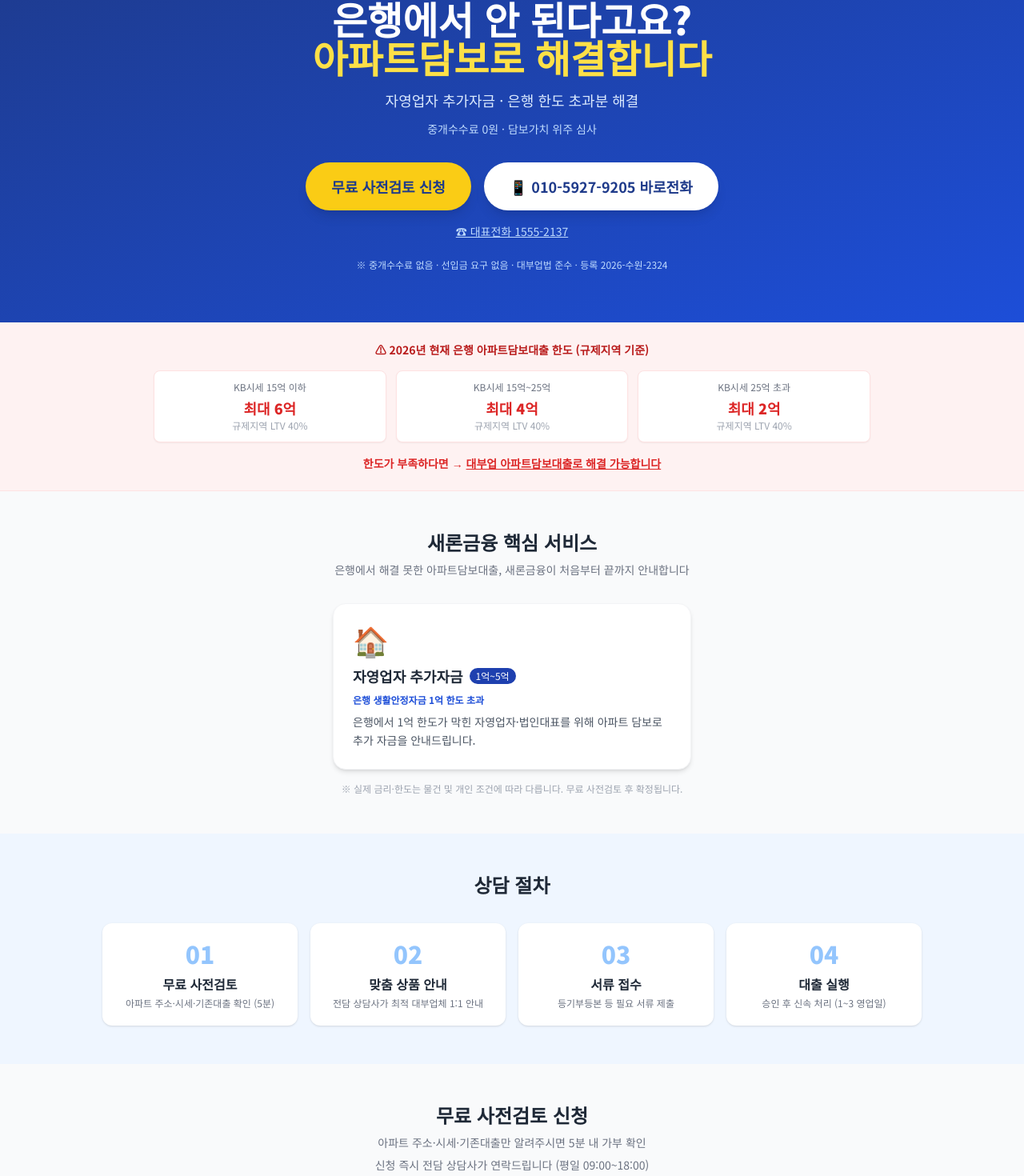
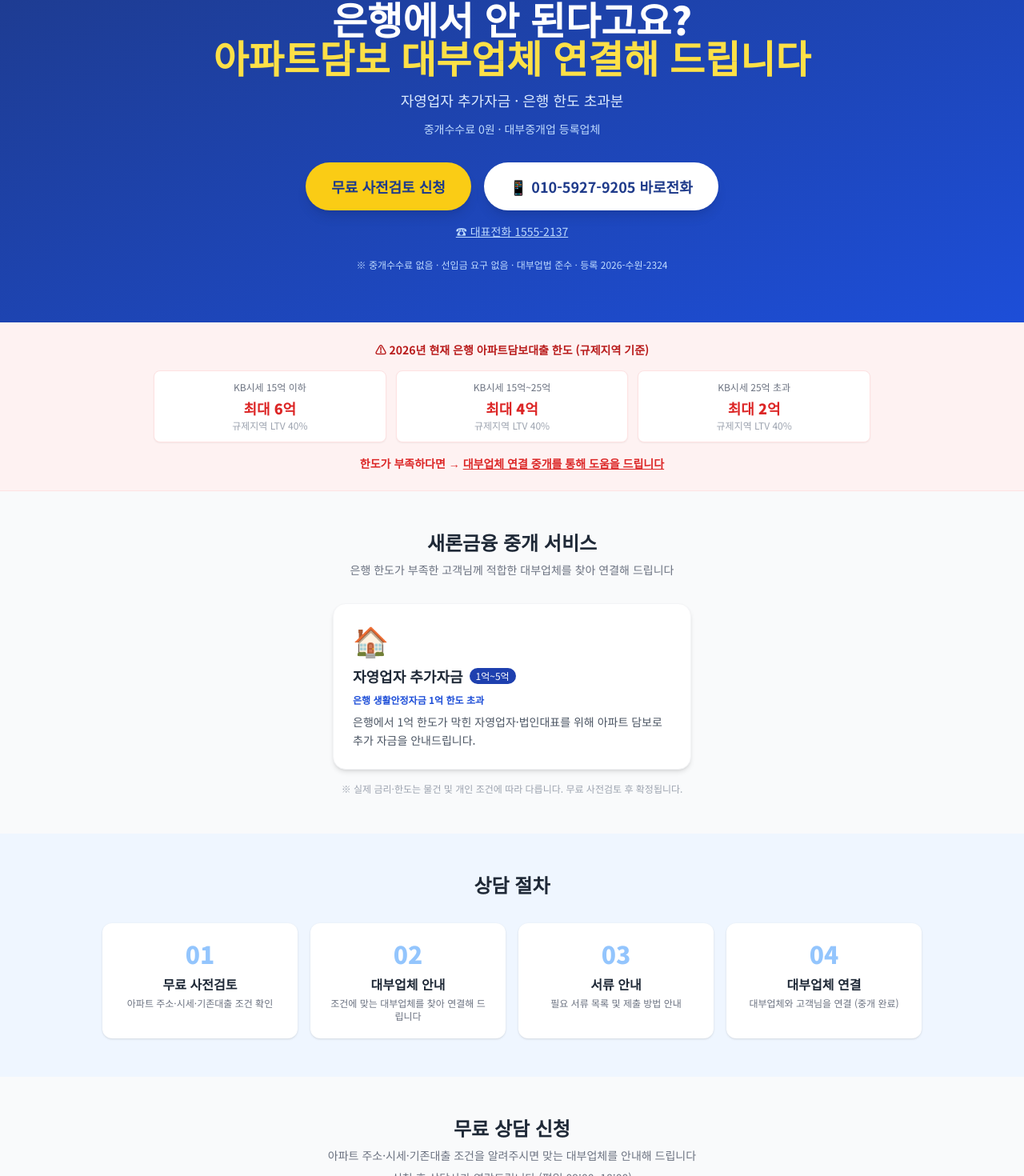
Before and after one commit to HeeJeonLee/saeloan-financial, a React (Vite) app: page / in a window 1280 px wide. Shown: the part 203-1673 px from the top of the page at 80% size. Built offline with nearby package versions, Linux system fonts and the light colour scheme.

Commit message:
대부중개업 정체성 반영: 실행→연결, 비대면 전면삭제, 중개역할 명확화

```diff
--- a/src/App.jsx
+++ b/src/App.jsx
@@ -12,10 +12,10 @@ const SERVICES = [
 ];
 
 const STEPS = [
-  { num: "01", title: "무료 사전검토", desc: "아파트 주소·시세·기존대출 확인 (5분)" },
-  { num: "02", title: "맞춤 상품 안내", desc: "전담 상담사가 최적 대부업체 1:1 안내" },
-  { num: "03", title: "서류 접수", desc: "등기부등본 등 필요 서류 제출" },
-  { num: "04", title: "대출 실행", desc: "승인 후 신속 처리 (1~3 영업일)" },
+  { num: "01", title: "무료 사전검토", desc: "아파트 주소·시세·기존대출 조건 확인" },
+  { num: "02", title: "대부업체 안내", desc: "조건에 맞는 대부업체를 찾아 연결해 드립니다" },
+  { num: "03", title: "서류 안내", desc: "필요 서류 목록 및 제출 방법 안내" },
+  { num: "04", title: "대부업체 연결", desc: "대부업체와 고객님을 연결 (중개 완료)" },
 ];
 
 const LTV_TABLE = [
@@ -74,13 +74,13 @@ function App() {
         </div>
         <h1 className="text-3xl md:text-5xl font-extrabold mb-4 leading-tight">
           은행에서 안 된다고요?<br />
-          <span className="text-yellow-300">아파트담보로 해결합니다</span>
+          <span className="text-yellow-300">아파트담보 대부업체 연결해 드립니다</span>
         </h1>
         <p className="text-blue-100 mb-3 text-lg">
-          자영업자 추가자금 · 은행 한도 초과분 해결
+          자영업자 추가자금 · 은행 한도 초과분
         </p>
         <p className="text-blue-200 mb-8 text-sm">
-          중개수수료 0원 · 담보가치 위주 심사
+          중개수수료 0원 · 대부중개업 등록업체
         </p>
         <div className="flex flex-col sm:flex-row gap-4 justify-center">
           <a href="#consult"
@@ -117,15 +117,15 @@ function App() {
             ))}
           </div>
           <p className="text-center text-sm text-red-600 font-semibold mt-4">
-            한도가 부족하다면 → <span className="underline">대부업 아파트담보대출로 해결 가능합니다</span>
+            한도가 부족하다면 → <span className="underline">대부업체 연결 중개를 통해 도움을 드립니다</span>
           </p>
         </div>
       </section>
 
       {/* ── 핵심 서비스 3가지 ── */}
       <section className="max-w-5xl mx-auto w-full px-4 py-12">
-        <h2 className="text-2xl font-bold text-center text-gray-800 mb-2">새론금융 핵심 서비스</h2>
-        <p className="text-center text-gray-500 mb-8 text-sm">은행에서 해결 못한 아파트담보대출, 새론금융이 처음부터 끝까지 안내합니다</p>
+        <h2 className="text-2xl font-bold text-center text-gray-800 mb-2">새론금융 중개 서비스</h2>
+        <p className="text-center text-gray-500 mb-8 text-sm">은행 한도가 부족한 고객님께 적합한 대부업체를 찾아 연결해 드립니다</p>
         <div className="grid grid-cols-1 md:grid-cols-1 gap-6 max-w-md mx-auto">
           {SERVICES.map((s) => (
             <div key={s.title} className="bg-white rounded-2xl shadow-md p-6 border border-gray-100 hover:shadow-xl transition">
@@ -163,9 +163,9 @@ function App() {
 
       {/* ── 상담 신청 폼 ── */}
       <section id="consult" className="max-w-2xl mx-auto w-full px-4 py-12">
-        <h2 className="text-2xl font-bold text-center text-gray-800 mb-2">무료 사전검토 신청</h2>
-        <p className="text-center text-gray-500 mb-2 text-sm">아파트 주소·시세·기존대출만 알려주시면 5분 내 가부 확인</p>
-        <p className="text-center text-gray-500 mb-8 text-sm">신청 즉시 전담 상담사가 연락드립니다 (평일 09:00~18:00)</p>
+        <h2 className="text-2xl font-bold text-center text-gray-800 mb-2">무료 상담 신청</h2>
+        <p className="text-center text-gray-500 mb-2 text-sm">아파트 주소·시세·기존대출 조건을 알려주시면 맞는 대부업체를 안내해 드립니다</p>
+        <p className="text-center text-gray-500 mb-8 text-sm">신청 후 상담사가 연락드립니다 (평일 09:00~18:00)</p>
         {submitted ? (
           <div className="bg-green-50 border border-green-200 rounded-xl p-8 text-center">
             <div className="text-4xl mb-3">✅</div>
@@ -252,7 +252,7 @@ function App() {
             <li>중개수수료: 없음 (대부중개업자는 중개수수료를 받을 수 없습니다)</li>
             <li>대출 시 귀하의 신용등급이 하락할 수 있습니다.</li>
             <li>과도한 대출은 개인신용평점 하락 및 금융거래 제한의 원인이 될 수 있습니다.</li>
-            <li>새론금융대부중개는 대부중개업체(개인사업자)로, 직접 대출을 실행하지 않습니다.</li>
+            <li>새론금융대부중개는 대부중개업 등록업체로, 대출을 직접 실행하지 않으며 대부업체를 연결하는 중개 서비스만 제공합니다.</li>
             <li>대부업 관련 문의·신고: 경기도청 금융정책과 또는 금융감독원(1332)</li>
           </ul>
         </div>
```
